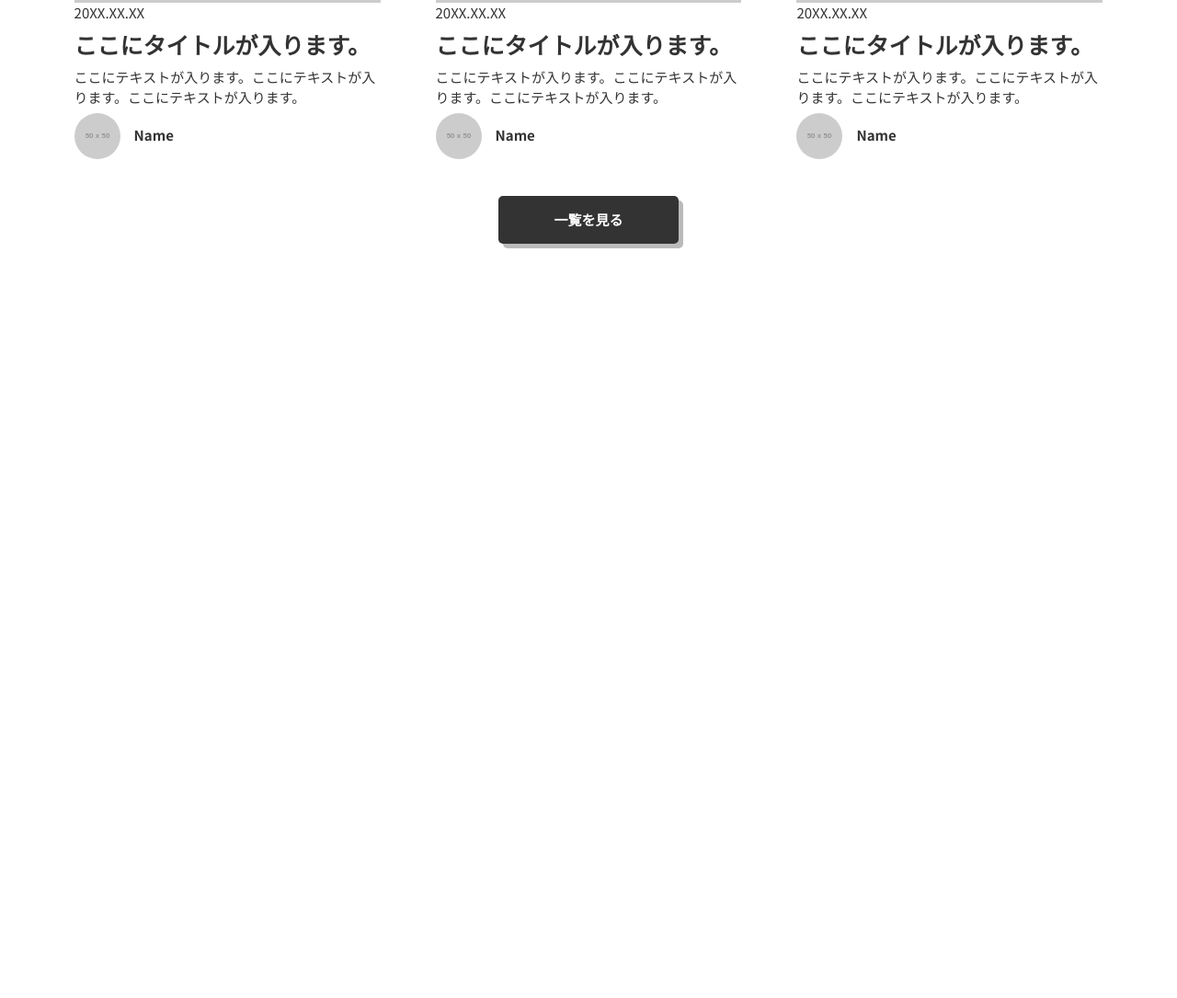
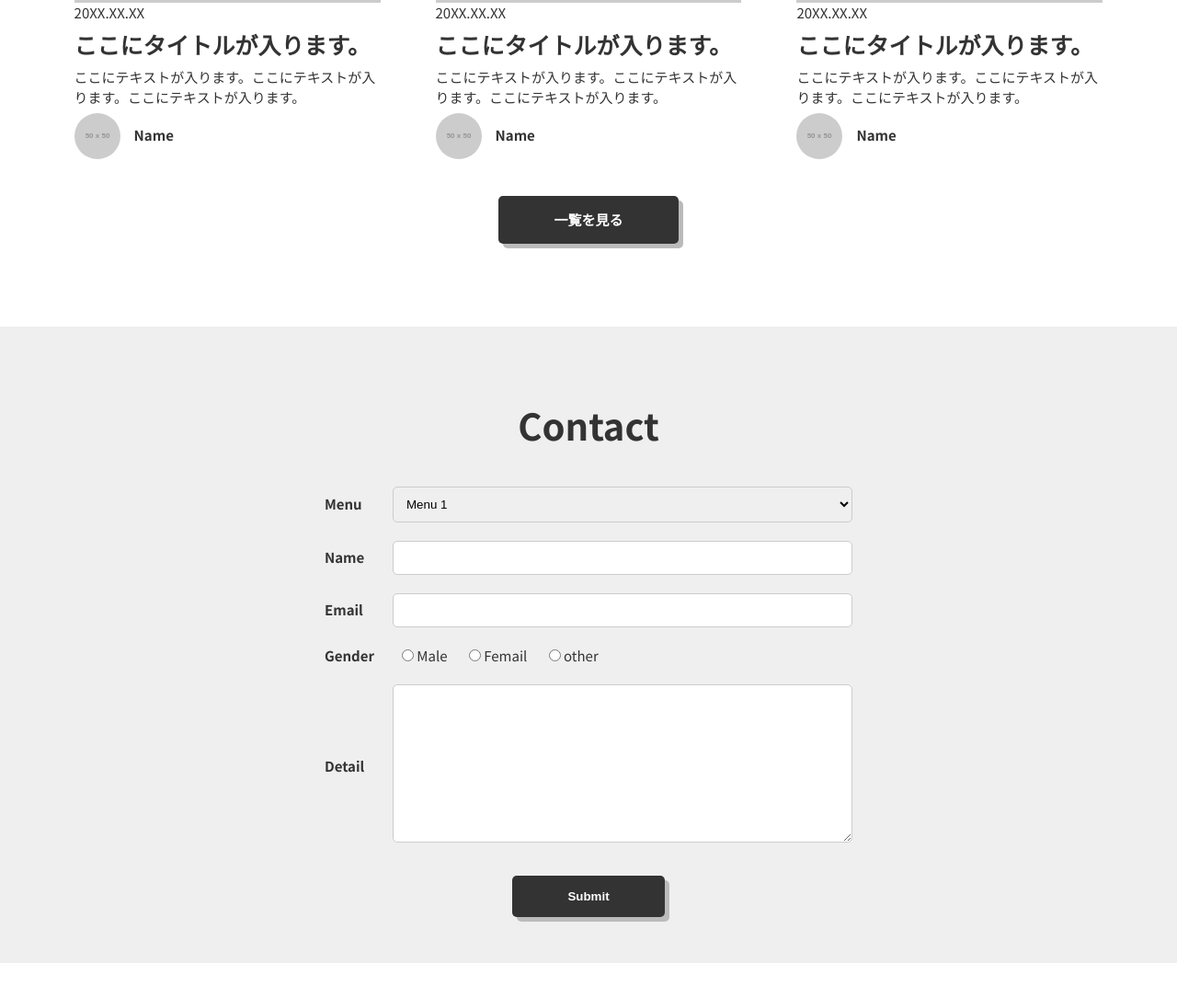
Before and after one commit to muffin-bird/Study, a plain HTML site: page HCJ/index.html in a window 1280 px wide. Shown: the part 1348-2433 px from the top of the page at 92% size. Before the commit the page ends 1703 px from the top, so only its background shows below. Drawn offline with Linux system fonts and the light colour scheme; placeholder pictures from the web are drawn by us.

Commit message:
create contact

```diff
--- a/HCJ/assets/css/style.css
+++ b/HCJ/assets/css/style.css
@@ -9,6 +9,18 @@ body {
 	font-size: 15px;
 	line-height: 1.5;
 	color: #333;
+}
+
+label,
+input,
+textarea,
+select,
+button {
+	cursor: pointer;
+}
+
+.button {
+	border: 0;
 }
 
 /* section */
@@ -191,3 +203,55 @@ button
 .button:hover {
 	box-shadow: 0 0 0 #bbb;
 }
+
+/*
+.select, .input, .redio, .textarea
+*/
+
+.select {
+	border-radius: 5px;
+	padding: 10px;
+	border: 1px solid #ccc;
+	min-width: 500px;
+}
+
+.input {
+	border-radius: 5px;
+	padding: 10px;
+	border: 1px solid #ccc;
+	min-width: 500px;
+}
+
+.radio {
+	margin: 0 10px;
+}
+
+.textarea {
+	border-radius: 5px;
+	padding: 10px;
+	border: 1px solid #ccc;
+	min-width: 500px;
+	min-height: 100px;
+}
+
+/*
+form
+*/
+
+.form-table {
+	margin: 0 auto;
+}
+
+.form-table th {
+	padding: 10px;
+	text-align: left;
+}
+
+.form-table td {
+	padding: 10px;
+}
+
+.form-button {
+	margin-top: 20px;
+	text-align: center;
+}
--- a/HCJ/index.html
+++ b/HCJ/index.html
@@ -139,6 +139,77 @@
 			</a>
 		</div>
 	</section>
+	<section class="section section-secounday">
+		<h1 class="section-headline">Contact</h1>
+		<form class="from" action="">
+			<table class="form-table">
+				<tr>
+					<th>
+						<label for="menu">
+							Menu
+						</label>
+					</th>
+					<td>
+						<select class="select" id="menu">
+							<option value="menu-1">Menu 1</option>
+							<option value="menu-2">Menu 2</option>
+							<option value="menu-3">Menu 3</option>
+						</select>
+					</td>
+				</tr>
+				<tr>
+					<th>
+						<label for="name">
+							Name
+						</label>
+					</th>
+					<td>
+						<input class="input" type="text" id="name">
+					</td>
+				</tr>
+				<tr>
+					<th>
+						<label for="email">
+							Email
+						</label>
+					</th>
+					<td>
+						<input class="input" type="email" id="email">
+					</td>
+				</tr>
+				<tr>
+					<th>
+						Gender
+					</th>
+					<td>
+						<label class="radio">
+							<input type="radio" name="gender" value="male"> Male
+						</label>
+						<label class="radio">
+							<input type="radio" name="gender" value="femail"> Femail
+						</label>
+						<label class="radio">
+							<input type="radio" name="gender" value="other"> other
+						</label>
+					</td>
+				</tr>
+				<tr>
+					<th>
+						<label for="detail">
+							Detail
+						</label>
+					</th>
+					<td>
+						<textarea class="textarea" id="detail" cols="30" rows="10"></textarea>
+					</td>
+				</tr>
+			</table>
+			<div class="form-button">
+				<button class="button" type="submit">Submit</button>
+			</div>
+		</form>
+
+	</section>
 
 
 
```
